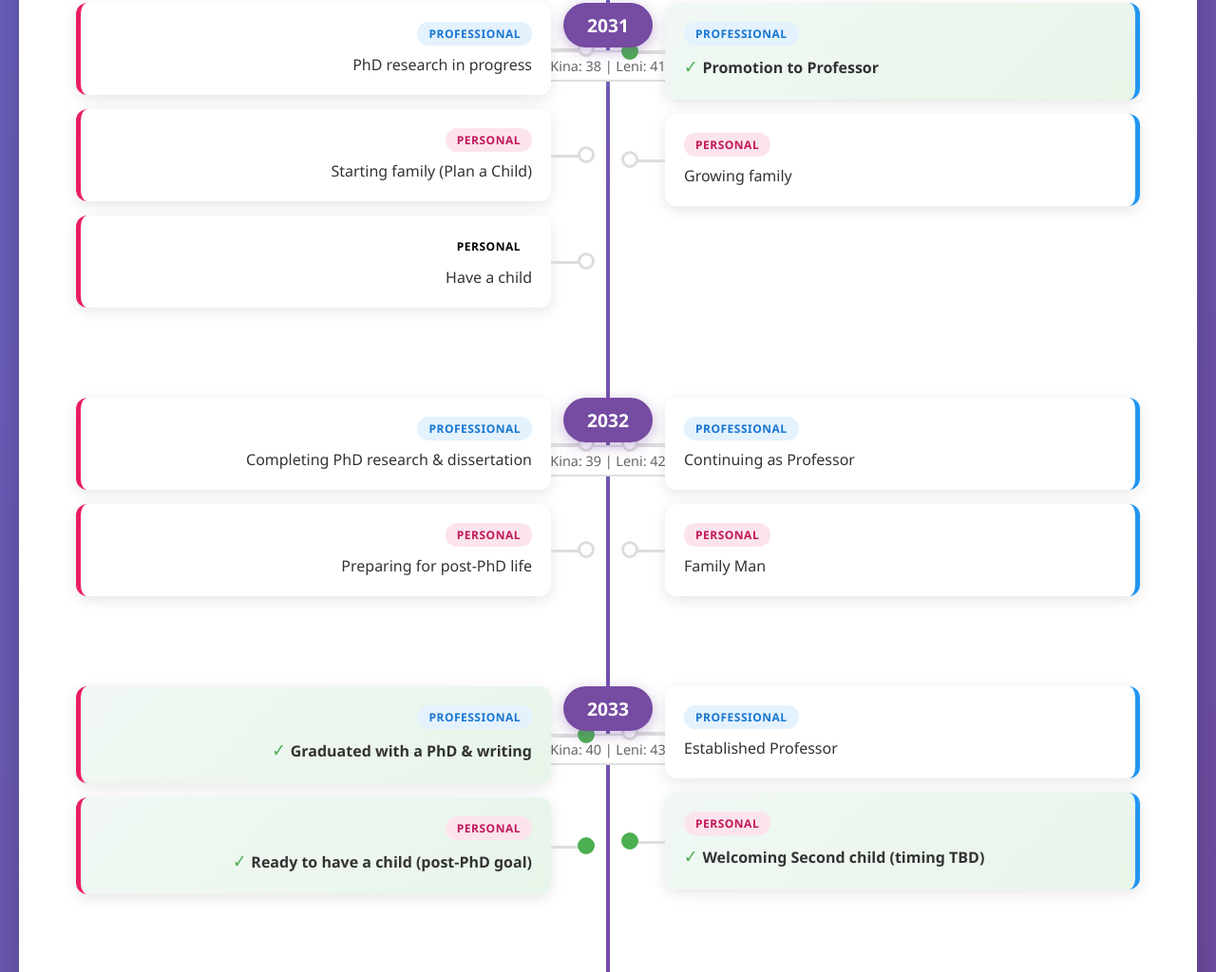
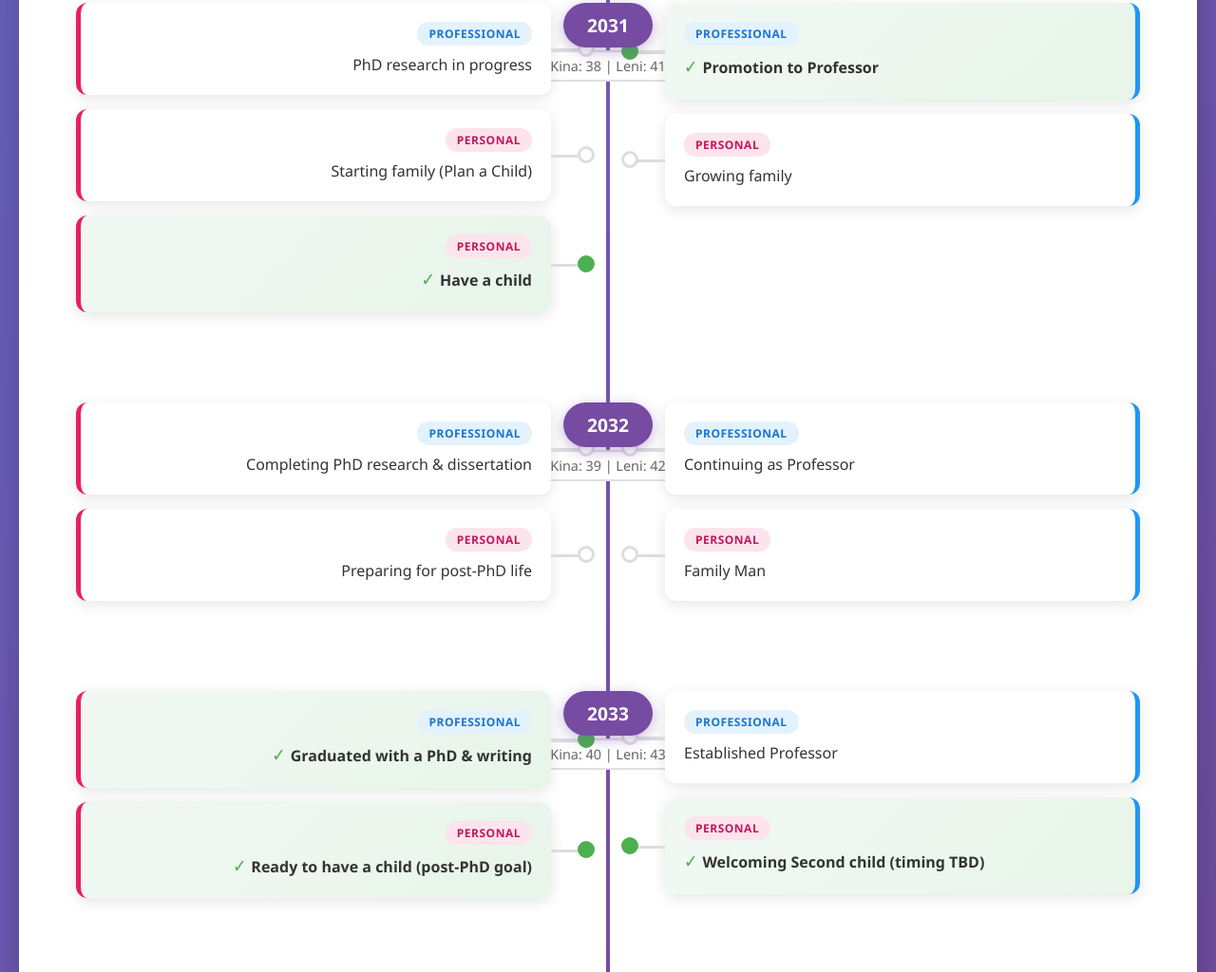
Before and after one commit to Kibolabs/Timeline, a plain HTML site: page index.html in a window 1280 px wide. Shown: the part 2632-3656 px from the top of the page at 95% size. Drawn offline with Linux system fonts and the light colour scheme.

Commit message:
Refactor event-card structure for milestone event

```diff
--- a/index.html
+++ b/index.html
@@ -550,8 +550,8 @@
                                 <span class="event-type personal">Personal</span>
                                 <div class="event-text">Starting family (Plan a Child)</div>
                             </div>
-                             <div class="event-card">
-                                <span class="event-type milestone">Personal</span>
+                             <div class="event-card milestone">
+                                <span class="event-type personal">Personal</span>
                                 <div class="event-text"> Have a child </div>
                             </div>
                         </div>
```
